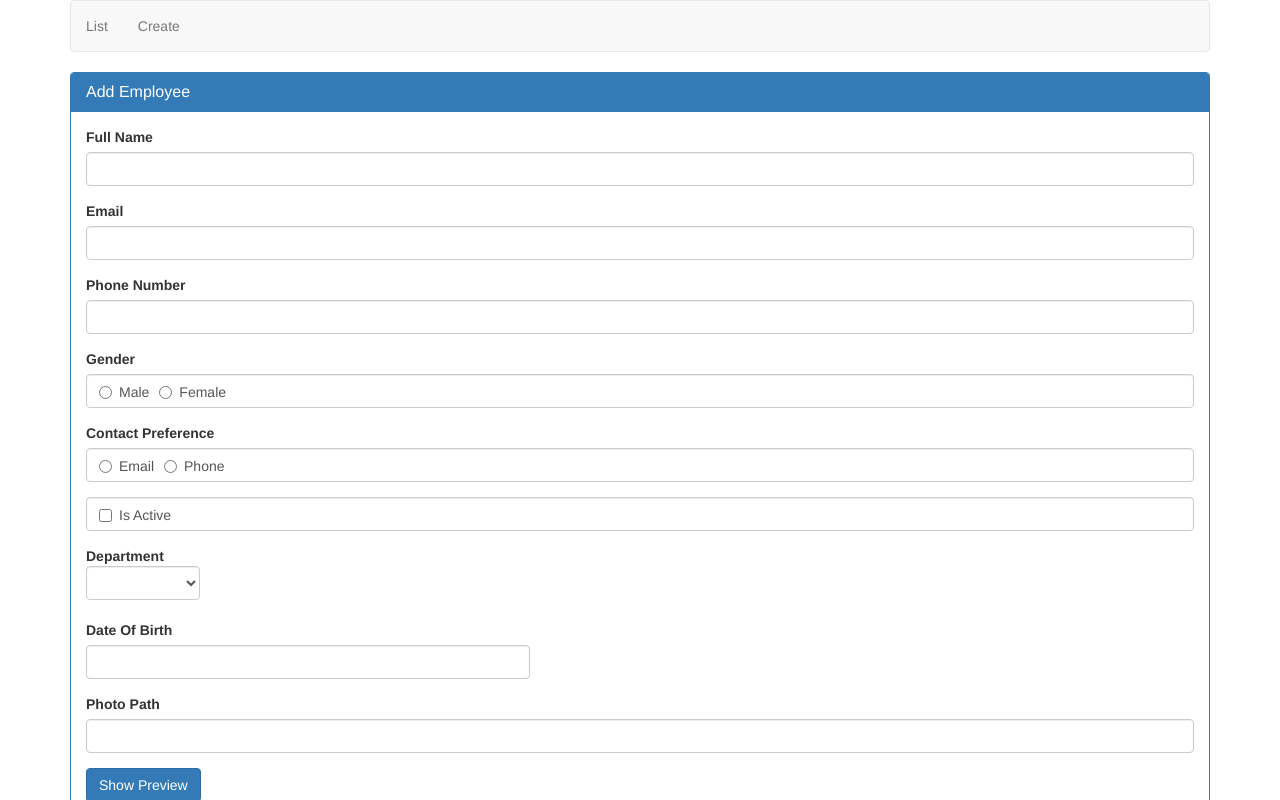
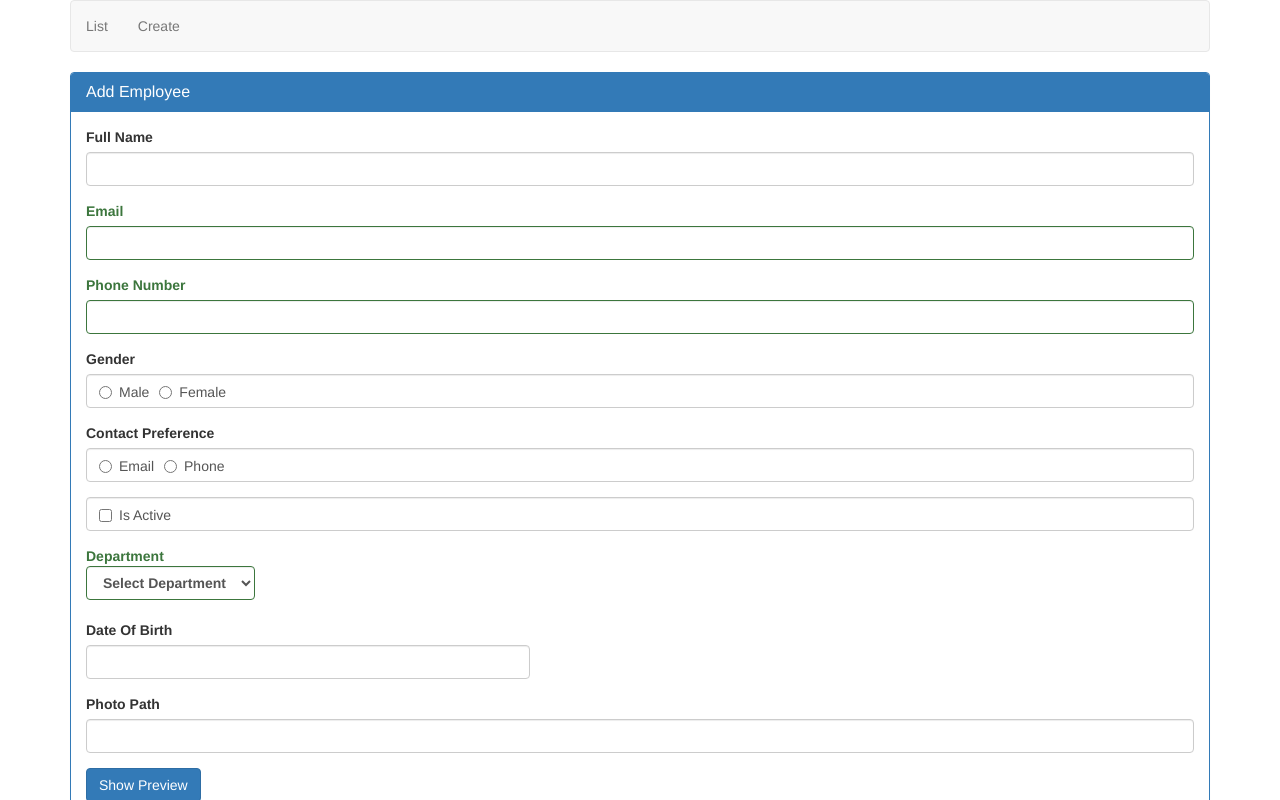
Before and after one commit to wbentaala/AngularCrud, an Angular app: page /create in a window 1280 px wide. Shown: the top 800 px of the page. Built offline with nearby package versions, Linux system fonts and the light colour scheme.

Commit message:
validation

```diff
--- a/src/app/employees/create-employee.component.html
+++ b/src/app/employees/create-employee.component.html
@@ -11,13 +11,13 @@
       </div>
       <div class="form-group" [class.has-error]="email.invalid && email.touched" [class.has-success]="email.valid">
         <label for="email" class="control-label">Email</label>
-        <input id="email" required email name="email" [(ngModel)]="employee.email" #email="ngModel" type="text" class="form-control">
+        <input id="email" [required]="employee.contactPreference=='email'" email name="email" [(ngModel)]="employee.email" #email="ngModel" type="text" class="form-control">
         <span class="help-block" *ngIf="email.errors?.required && email.touched">Email is required</span>
         <span class="help-block" *ngIf="email.errors?.email && email.touched">Email is invalid</span>
       </div>
       <div class="form-group" [class.has-error]="phone.invalid && phone.touched" [class.has-success]="phone.valid">
           <label for="phone" class="control-label">Phone Number</label>
-          <input type="text" required numeric id="phone" class="form-control" name="phone" #phone="ngModel" [(ngModel)]="employee.phone">
+          <input type="text" [required]="employee.contactPreference=='phone'" numeric id="phone" class="form-control" name="phone" #phone="ngModel" [(ngModel)]="employee.phone">
           <span class="help-block" *ngIf="phone.invalid && phone.touched">Phone is invalid</span>
       </div>
       <div class="form-group" [class.has-error]="gender.invalid && gender.touched" [class.has-success]="gender.valid">
@@ -34,34 +34,38 @@
         </div>
         <span class="help-block"*ngIf="gender.invalid && gender.touched">Gender is required</span>
       </div>
-      <div class="form-group">
-          <label>Contact Preference</label>
+      <div class="form-group" [class.has-error]="contact.invalid && contact.touched">
+          <label class="control-label">Contact Preference</label>
           <div class="form-control">
             <label class="radio-inline">
-              <input type="radio" [(ngModel)]="employee.contactPreference" value="email" name="contactPreference">
+              <input type="radio" required #contact="ngModel" [(ngModel)]="employee.contactPreference" value="email" name="contactPreference">
               Email
             </label>
             <label class="radio-inline">
-              <input type="radio" [(ngModel)]="employee.contactPreference" value="phone" name="contactPreference">
+              <input type="radio" required #contact="ngModel" [(ngModel)]="employee.contactPreference" value="phone" name="contactPreference">
               Phone
               </label>
           </div>
+          <span class="help-block" *ngIf="contact.invalid && contact.touched">Contact Preference is required</span>
         </div>
-        <div class="form-group">
-            <div class="form-control">
-              <label class="checkbox-inline">
-                <input type="checkbox" name="isActive" [(ngModel)]="employee.isActive">
+        <div class="form-group" [class.has-error]="isActive.invalid && isActive.touched">
+            <div class="form-control" >
+              <label class="checkbox-inline control-label">
+                <input type="checkbox" [required]="employee.isActive==null" #isActive="ngModel" name="isActive" [(ngModel)]="employee.isActive">
                 Is Active
               </label>
           </div>
+          <span *ngIf="isActive.invalid && isActive.touched" class="help-block">Is active is required</span>
         </div>
-        <div class="form-group">
-            <label for="department">
+        <div class="form-group" [class.has-error]="department.invalid && department.touched" [class.has-success]="department.valid">
+            <label for="department" class="control-label">
               Department
-              <select id="department" name="department" [(ngModel)]="employee.department" class="form-control">
+              <select id="department" required #department="ngModel" name="department" [(ngModel)]="employee.department" class="form-control">
+                <option value="-1">Select Department</option>
                 <option *ngFor="let department of departments" value="{{department.id}}">{{department.name}}</option>
               </select>
             </label>
+            <span *ngIf="department.invalid && department.touched" class="help-block">Department is required</span>
         </div>
         <div class="row">
         <div class="form-group col-xs-5">
@@ -85,7 +89,7 @@
     </div>
 
     <div class="panel-footer">
-      <button type="submit" class="btn btn-primary">Save</button>
+      <button type="submit" [disabled]="!employeeForm.valid" class="btn btn-primary">Save</button>
     </div>
   </div>
 </form>
--- a/src/app/employees/create-employee.component.ts
+++ b/src/app/employees/create-employee.component.ts
@@ -33,7 +33,7 @@ export class CreateEmployeeComponent implements OnInit {
     phoneNumber: null,
     contactPreference: null,
     dateOfBirth: null,
-    department: null,
+    department: "-1",
     isActive: null,
     photoPath: null
   };
```
